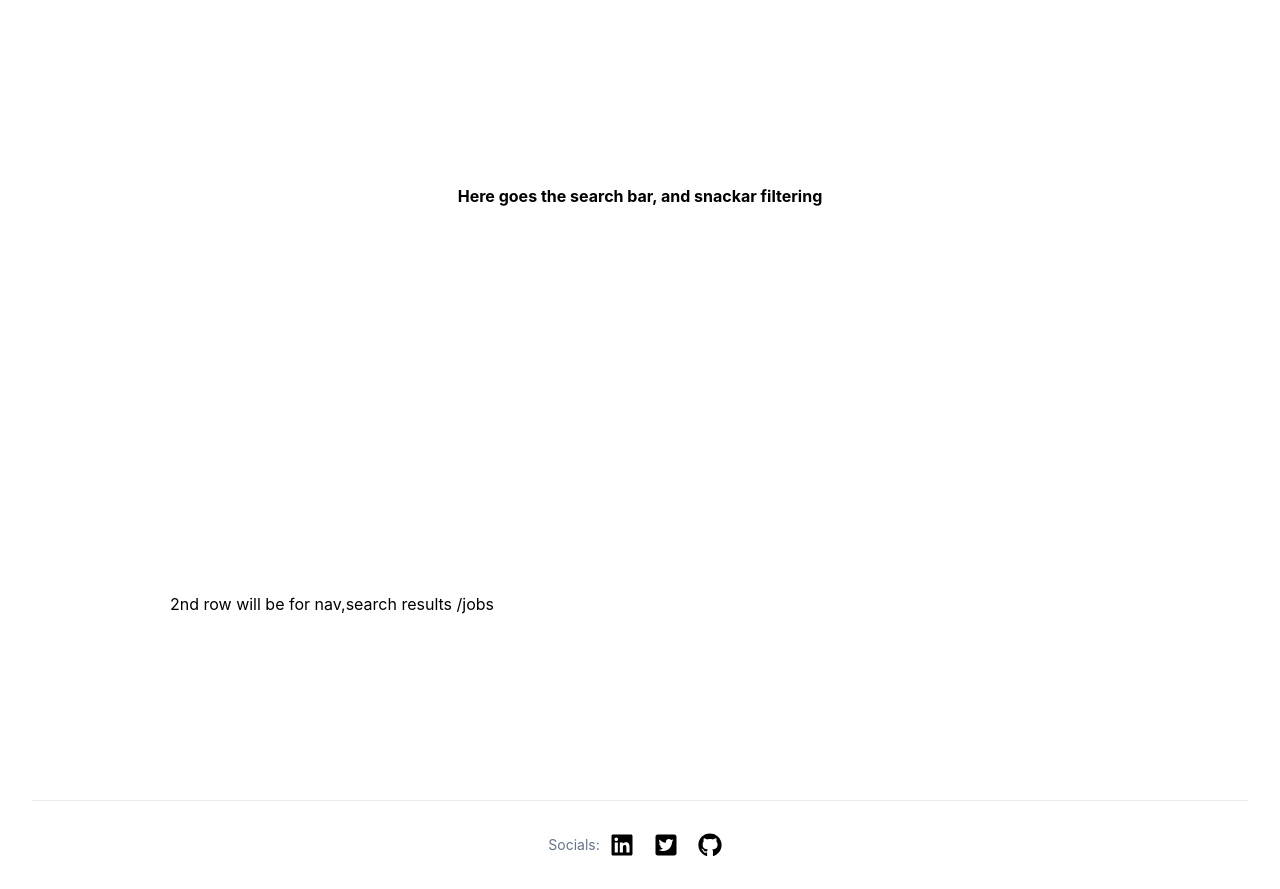
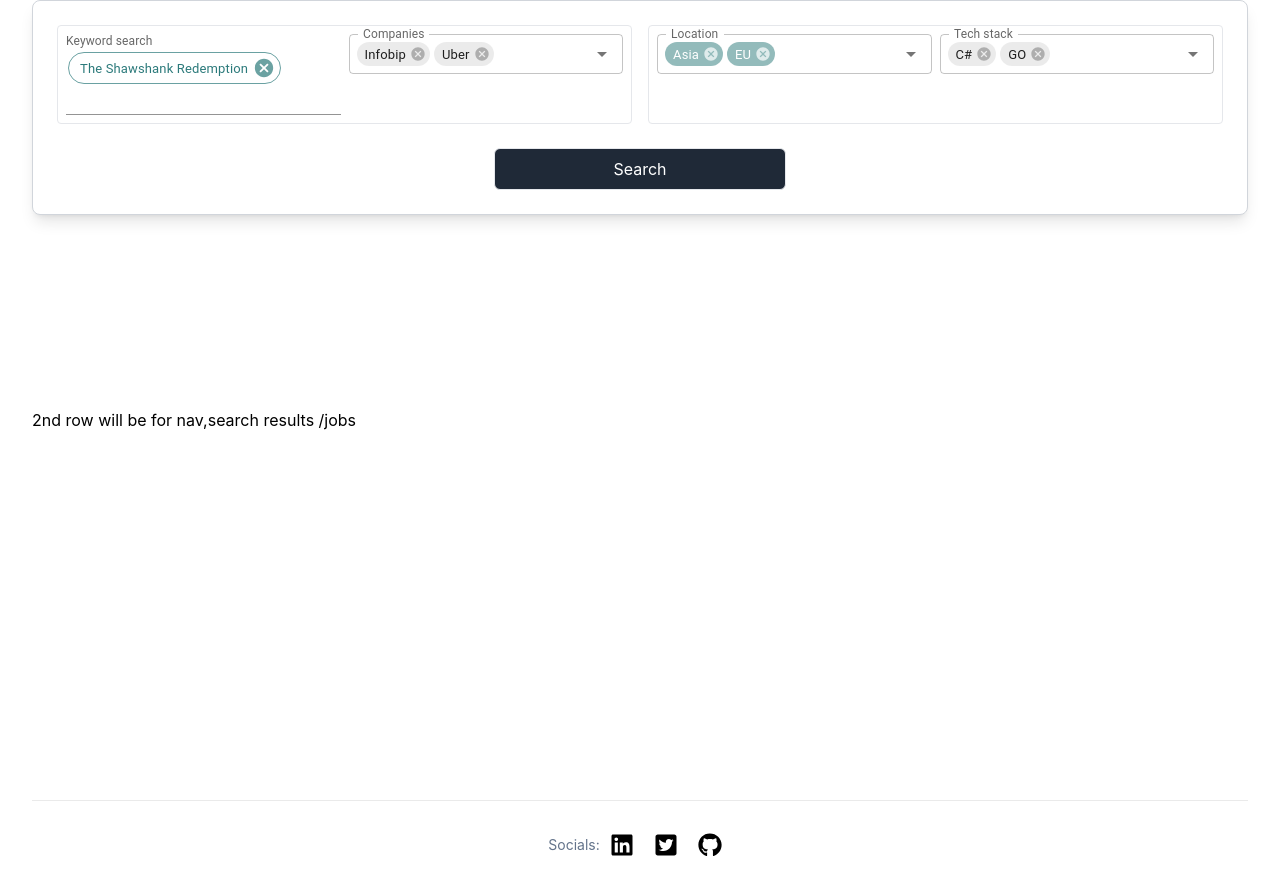
Before and after one commit to dommyrock/jobsearch-fe, a Next.js app: page / in a window 1280 px wide. Built offline with nearby package versions, Linux system fonts and the light colour scheme; no server answers.

Commit message:
Initial search filtering components material-UI

```diff
--- /dev/null
+++ b/components/search/MultiselectInputs.tsx
@@ -0,0 +1,127 @@
+// import * as React from "react";
+import Chip from "@mui/material/Chip";
+import Autocomplete from "@mui/material/Autocomplete";
+import TextField from "@mui/material/TextField";
+
+export const FreeTagInput = () => {
+  return (
+    <Autocomplete
+      multiple
+      id="size-small-outlined"
+      size="small"
+      options={top100Films.map((option) => option.title)}
+      defaultValue={[top100Films[0].title]}
+      style={{ width: "100%" }}
+      freeSolo
+      renderTags={(value: readonly string[], getTagProps) =>
+        value.map((option: string, index: number) => (
+          // eslint-disable-next-line react/jsx-key
+          <Chip
+            variant="outlined"
+            size="medium"
+            color="primary"
+            label={option}
+            {...getTagProps({ index })}
+          />
+        ))
+      }
+      renderInput={(params) => <TextField {...params} variant="standard" label="Keyword search" />}
+    />
+  );
+};
+interface SearchInputType {
+  limitTags?: number;
+  id: string;
+  label: string;
+  options: SearchOption[];
+  defaultValue?: any[];
+  customChip?:boolean
+}
+type SearchOption ={
+  name: string;
+  id?: number;
+}
+/**Filter selected Generic multiselect */
+export const MultiselectInput = (props: SearchInputType) => {
+  return (
+    <Autocomplete
+      multiple
+      limitTags={props.limitTags}
+      id={props.id}
+      style={{ width: "100%" }}
+      size="small"
+      options={props.options}
+      getOptionLabel={(option) => option.name}
+      defaultValue={props.defaultValue?.map((idx) => props.options[idx])}
+      filterSelectedOptions
+      renderTags= {props.customChip ? (value: readonly any[], getTagProps) =>
+        value.map((option: SearchOption, index: number) => (
+          // eslint-disable-next-line react/jsx-key
+          <Chip
+            variant="filled"
+            size="small"
+            color="secondary"
+            label={option.name}
+            {...getTagProps({ index })}
+          />
+        )): undefined
+      }
+      renderInput={(params) => <TextField {...params} label={props.label} />}
+    />
+  );
+};
+
+
+
+
+// Top 100 films as rated by IMDb users. http://www.imdb.com/chart/top
+const top100Films = [
+  { title: "The Shawshank Redemption", year: 1994 },
+  { title: "The Godfather", year: 1972 },
+  { title: "The Godfather: Part II", year: 1974 },
+  { title: "The Dark Knight", year: 2008 },
+  { title: "12 Angry Men", year: 1957 },
+  { title: "Schindler's List", year: 1993 },
+  { title: "Pulp Fiction", year: 1994 },
+  { title: "City of God", year: 2002 },
+  { title: "Se7en", year: 1995 },
+  { title: "The Silence of the Lambs", year: 1991 },
+  { title: "It's a Wonderful Life", year: 1946 },
+  { title: "Life Is Beautiful", year: 1997 },
+  { title: "The Usual Suspects", year: 1995 },
+  { title: "Léon: The Professional", year: 1994 },
+  { title: "Spirited Away", year: 2001 },
+  { title: "Saving Private Ryan", year: 1998 },
+  { title: "Once Upon a Time in the West", year: 1968 },
+  { title: "American History X", year: 1998 },
+  { title: "Interstellar", year: 2014 },
+  { title: "Casablanca", year: 1942 },
+  { title: "City Lights", year: 1931 },
+  { title: "Psycho", year: 1960 },
+  { title: "The Green Mile", year: 1999 },
+  { title: "The Intouchables", year: 2011 },
+  { title: "Modern Times", year: 1936 },
+  { title: "Raiders of the Lost Ark", year: 1981 },
+  { title: "Rear Window", year: 1954 },
+  { title: "The Pianist", year: 2002 },
+  { title: "The Departed", year: 2006 },
+  { title: "The Great Dictator", year: 1940 },
+  { title: "Cinema Paradiso", year: 1988 },
+  { title: "The Lives of Others", year: 2006 },
+  { title: "Grave of the Fireflies", year: 1988 },
+  { title: "Paths of Glory", year: 1957 },
+  { title: "Django Unchained", year: 2012 },
+  { title: "The Shining", year: 1980 },
+  { title: "WALL·E", year: 2008 },
+  { title: "American Beauty", year: 1999 },
+  { title: "The Dark Knight Rises", year: 2012 },
+  { title: "Princess Mononoke", year: 1997 },
+  { title: "Aliens", year: 1986 },
+  { title: "Oldboy", year: 2003 },
+  { title: "Once Upon a Time in America", year: 1984 },
+  { title: "Witness for the Prosecution", year: 1957 },
+  { title: "Das Boot", year: 1981 },
+  { title: "Citizen Kane", year: 1941 },
+  { title: "North by Northwest", year: 1959 },
+  { title: "Vertigo", year: 1958 },
+];
--- /dev/null
+++ b/components/search/SearchContainer.jsx
@@ -0,0 +1,117 @@
+import React from "react";
+import {
+  CompanyInput,
+  FreeTagInput,
+  LocationInput,
+  MultiselectInput,
+  TechStackInput,
+} from "./MultiselectInputs";
+import { createTheme, ThemeProvider } from "@mui/material/styles";
+
+const theme = createTheme({
+  palette: {
+    primary: {
+      // light: will be calculated from palette.primary.main,
+      main: "#2c7a7b",
+      // dark: will be calculated from palette.primary.main,
+      // contrastText: will be calculated to contrast with palette.primary.main
+    },
+    secondary: {
+      light: "#0066ff",
+      main: "#2c7a7b82",
+      // dark: will be calculated from palette.secondary.main,
+      contrastText: "#fff",
+    },
+    // Used by `getContrastText()` to maximize the contrast between
+    // the background and the text.
+    contrastThreshold: 3,
+    // Used by the functions below to shift a color's luminance by approximately
+    // two indexes within its tonal palette.
+    // E.g., shift from Red 500 to Red 300 or Red 700.
+    tonalOffset: 0.2,
+  },
+});
+const companies = [
+  { name: "Infobip", id: 1 },
+  { name: "Uber", id: 2 },
+  { name: "Microsoft", id: 3 },
+  { name: "Google", id: 4 },
+  { name: "FIVE", id: 5 },
+];
+const locations = [
+  { name: "Asia", id: 1994 },
+  { name: "EU", id: 1972 },
+  { name: "USA", id: 1974 },
+  { name: "All", id: 2008 },
+  { name: "Remote", id: 2008 },
+];
+const langs = [
+   { name: "C#", id: 12 },
+   { name: "GO", id: 2 },
+   { name: "Java", id: 1 },
+   { name: "javascript", id: 3 },
+ ];
+const SearchContainer = () => {
+  return (
+    <div className="container mx-auto flex justify-center items-center p-2 md:p-0">
+      <div className="border border-gray-300 p-6 grid grid-cols-1 gap-6 bg-white shadow-lg rounded-lg">
+        {/* <div className="flex flex-col md:flex-row"> [might reuse flex code only]<------------Top Row filters
+            <div className="">
+              <select className="border p-2 rounded">
+                <option>Round-trip</option>
+                <option>Missouri</option>
+                <option>texas</option>
+              </select>
+            </div>
+            <div className="pt-6 md:pt-0 md:pl-6">
+              <select className="border p-2 rounded">
+                <option>4 Passangers</option>
+                <option>3 Passangers</option>
+                <option>2 Passangers</option>
+              </select>
+            </div>
+            <div className="pt-6 md:pt-0 md:pl-6">
+              <select className="border p-2 rounded">
+                <option>Economy</option>
+              </select>
+            </div>
+          </div> */}
+        <div className="grid grid-cols-1 md:grid-cols-2 gap-4">
+          <ThemeProvider theme={theme}>
+            <div className="grid grid-cols-2 gap-2 border border-gray-200 p-2 rounded">
+              <FreeTagInput />
+              <MultiselectInput
+                id="multiselect-companies"
+                label="Companies"
+                options={companies}
+                limitTags={3}
+                defaultValue={[0, 1]}
+              />
+            </div>
+            <div className="grid grid-cols-2 gap-2 border border-gray-200 p-2 rounded">
+              <MultiselectInput
+                id="multiselect-location"
+                label="Location"
+                options={locations}
+                limitTags={2}
+                defaultValue={[0, 1]}
+                customChip={true}
+              />
+              <MultiselectInput
+                id="multiselect-tech-stack"
+                label="Tech stack"
+                options={langs}
+                limitTags={2}
+                defaultValue={[0, 1]}
+              />
+            </div>
+          </ThemeProvider>
+        </div>
+        <div className="flex justify-center">
+          <button className="p-2 border w-1/4 rounded-md bg-gray-800 text-white">Search</button>
+        </div>
+      </div>
+    </div>
+  );
+};
+export default SearchContainer;
--- a/package.json
+++ b/package.json
@@ -9,6 +9,9 @@
     "lint": "next lint"
   },
   "dependencies": {
+    "@emotion/react": "^11.9.0",
+    "@emotion/styled": "^11.8.1",
+    "@mui/material": "^5.8.0",
     "next": "12.1.6",
     "react": "18.1.0",
     "react-dom": "18.1.0",
--- a/pages/index.tsx
+++ b/pages/index.tsx
@@ -3,6 +3,7 @@
 import Image from "next/image";
 import styles from "../styles/Home.module.css";
 import SocialsContainer from "../components/common/SocialsContainer";
+import SearchContainer from '../components/search/SearchContainer';
 
 const Home: NextPage = () => {
   return (
@@ -12,11 +13,10 @@
         <meta name="description" content="Generated by create next app" />
         <link rel="icon" href="/favicon.ico" />
       </Head>
-      <main className="grid place-items-center grid-cols-2 grid-rows-2 gap-4 min-h-screen ">
+      {/* place-items-center adds about 150px margin top*/}
+      <main className="grid grid-cols-2 grid-rows-2 gap-4 min-h-screen ">
         <div className="col-span-2">
-          <h1 className="font-bold">
-            Here goes the search bar, and snackar filtering
-          </h1>
+          <SearchContainer />
         </div>
         <div >
           <h1>2nd row will be for nav,search results /jobs</h1>
```
Also changed, not shown: 1 other file (tests, documents, lock files or other folders).
